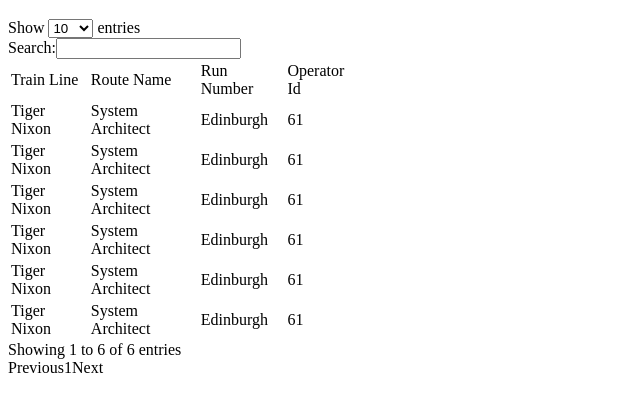
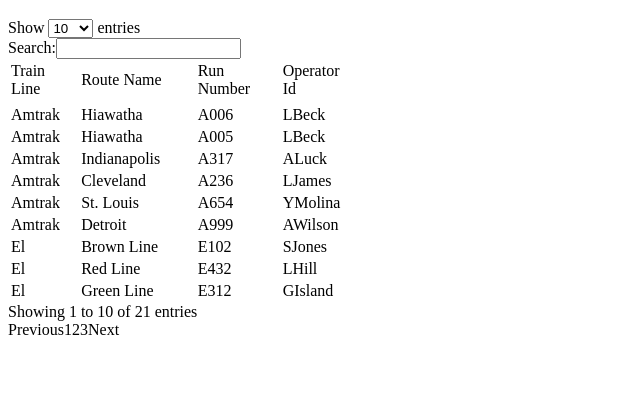
Before and after one commit to atomic-hedgehog/frontend, a plain HTML site: page resources/public/index.html in a window 1280 px wide. Shown: the part 61-472 px from the top of the page, without its empty margins (0-640 px from the left). Drawn offline with nearby package versions, Linux system fonts and the light colour scheme.

Commit message:
removed test data from html. set up quick manual templates for train data.  Applied dataTable after data is loaded

```diff
--- a/resources/public/index.html
+++ b/resources/public/index.html
@@ -10,43 +10,7 @@
       <td>Run Number</td>
       <td>Operator Id</td>
     </thead>
-    <tbody>
-    <tr>
-      <td>Tiger Nixon</td>
-      <td>System Architect</td>
-      <td>Edinburgh</td>
-      <td>61</td>
-    </tr>
-    <tr>
-      <td>Tiger Nixon</td>
-      <td>System Architect</td>
-      <td>Edinburgh</td>
-      <td>61</td>
-    </tr>
-    <tr>
-      <td>Tiger Nixon</td>
-      <td>System Architect</td>
-      <td>Edinburgh</td>
-      <td>61</td>
-    </tr>
-    <tr>
-      <td>Tiger Nixon</td>
-      <td>System Architect</td>
-      <td>Edinburgh</td>
-      <td>61</td>
-    </tr>
-    <tr>
-      <td>Tiger Nixon</td>
-      <td>System Architect</td>
-      <td>Edinburgh</td>
-      <td>61</td>
-    </tr>
-    <tr>
-      <td>Tiger Nixon</td>
-      <td>System Architect</td>
-      <td>Edinburgh</td>
-      <td>61</td>
-    </tr>
+    <tbody class="body">
     </tbody>
 
   </table>
--- a/resources/public/index.js
+++ b/resources/public/index.js
@@ -1,5 +1,22 @@
 $(document).ready(function() {
 
+  var trainData = null;
+
+  var trainCellTemplate = function(trainDataItemProperty) {
+    return "<td>" + trainDataItemProperty + "</td>";
+  };
+
+  var trainRowTemplate = function(trainDataItem) {
+    var row = "<tr>";
+
+    //since there's only 4 of these we can call manually.
+    row = row + trainCellTemplate(trainDataItem.trainLine);
+    row = row + trainCellTemplate(trainDataItem.routeName);
+    row = row + trainCellTemplate(trainDataItem.runNumber);
+    row = row + trainCellTemplate(trainDataItem.operatorId);
+
+    return row + "</tr>";
+  };
 
   //load json data
   $.ajax({
@@ -7,15 +24,15 @@
     success: function (response) {
 
       trainData = response.data;
+
+      $.each(trainData, function(index, item) {
+        $(".body").append(trainRowTemplate(item));
+      });
+      $("#data").dataTable();
       console.log("success");
     },
     error: function (xhr, ajaxOptions, thrownError) {
       console.log("error");
-      debugger;
     }
   });
-
-  //insert data into table
-
-  $("#data").dataTable();
 });
```
